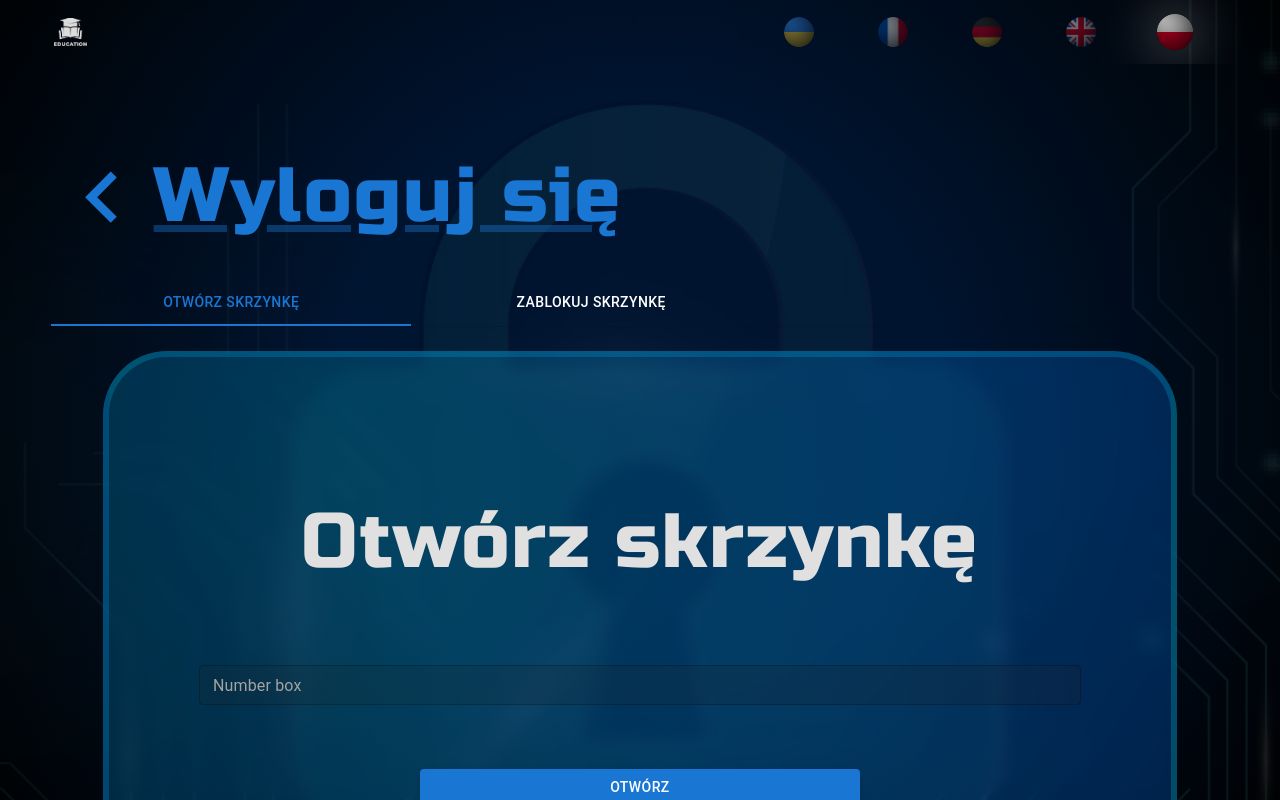
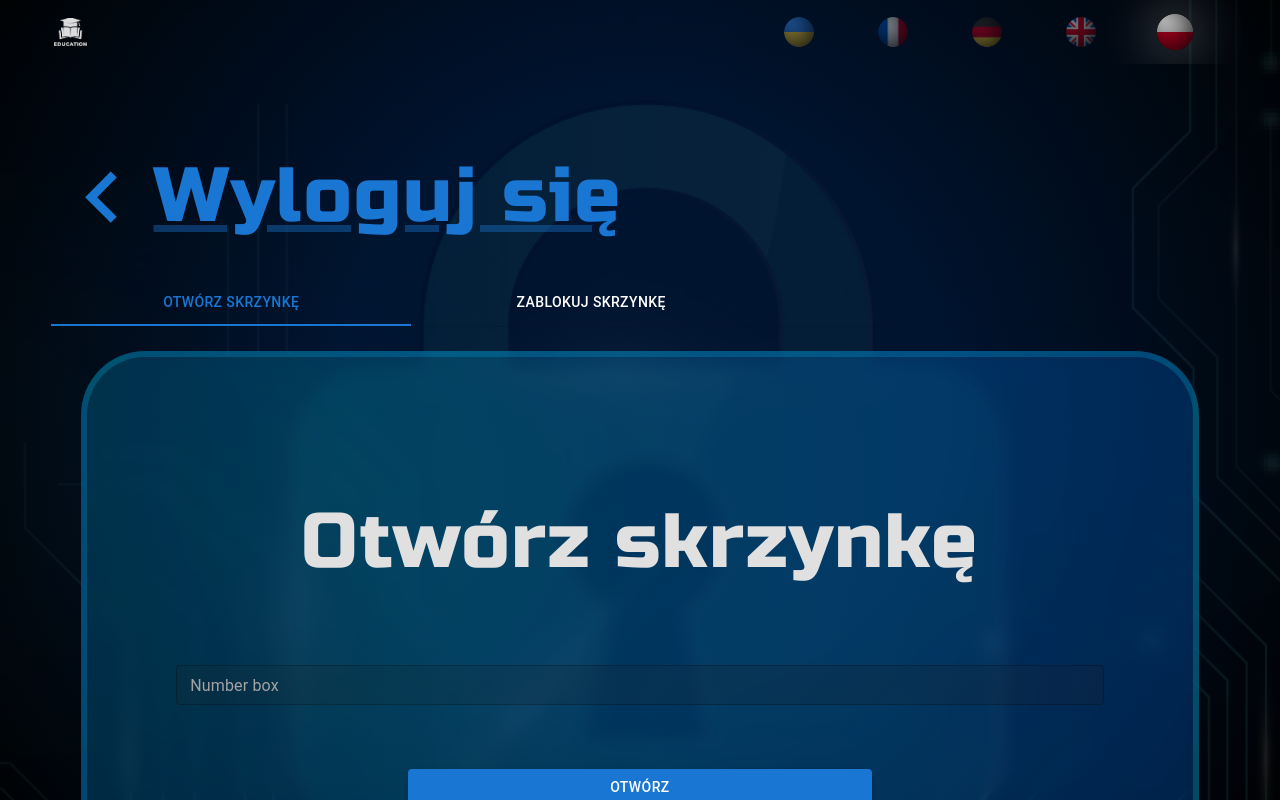
Before and after one commit to varachkin/school-form, a React (Vite) app: page /home in a window 1280 px wide. Built offline with nearby package versions, Linux system fonts and the light colour scheme.

Commit message:
fix: fixed form size

```diff
--- a/src/components/Client/BasicTabs/BasicTabs.jsx
+++ b/src/components/Client/BasicTabs/BasicTabs.jsx
@@ -21,7 +21,7 @@ function CustomTabPanel(props) {
       aria-labelledby={`simple-tab-${index}`}
       {...other}
     >
-      {value === index && <Box sx={{ p: 3 }}>{children}</Box>}
+      {value === index && <Box sx={{ pt: 3 }}>{children}</Box>}
     </div>
   );
 }
```
